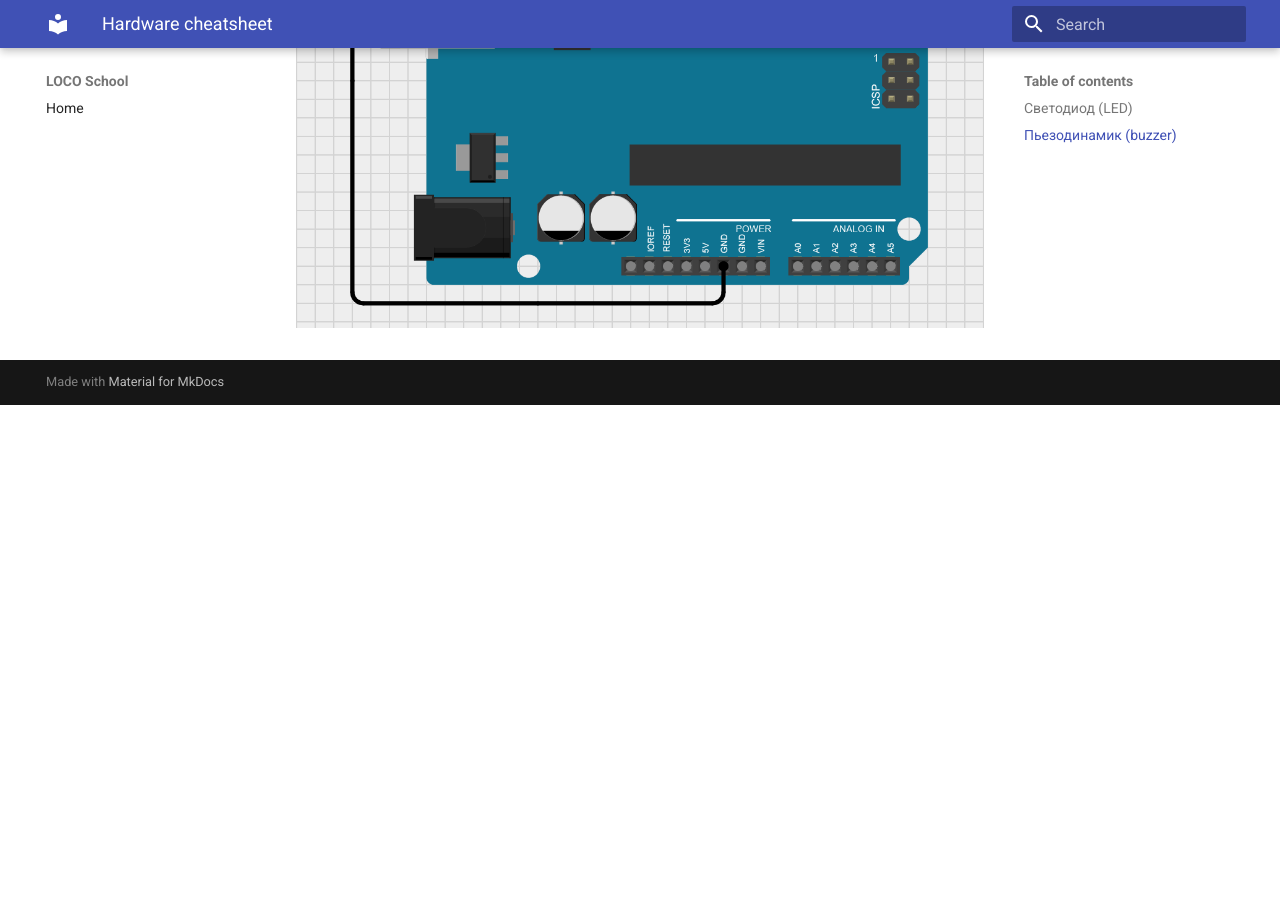
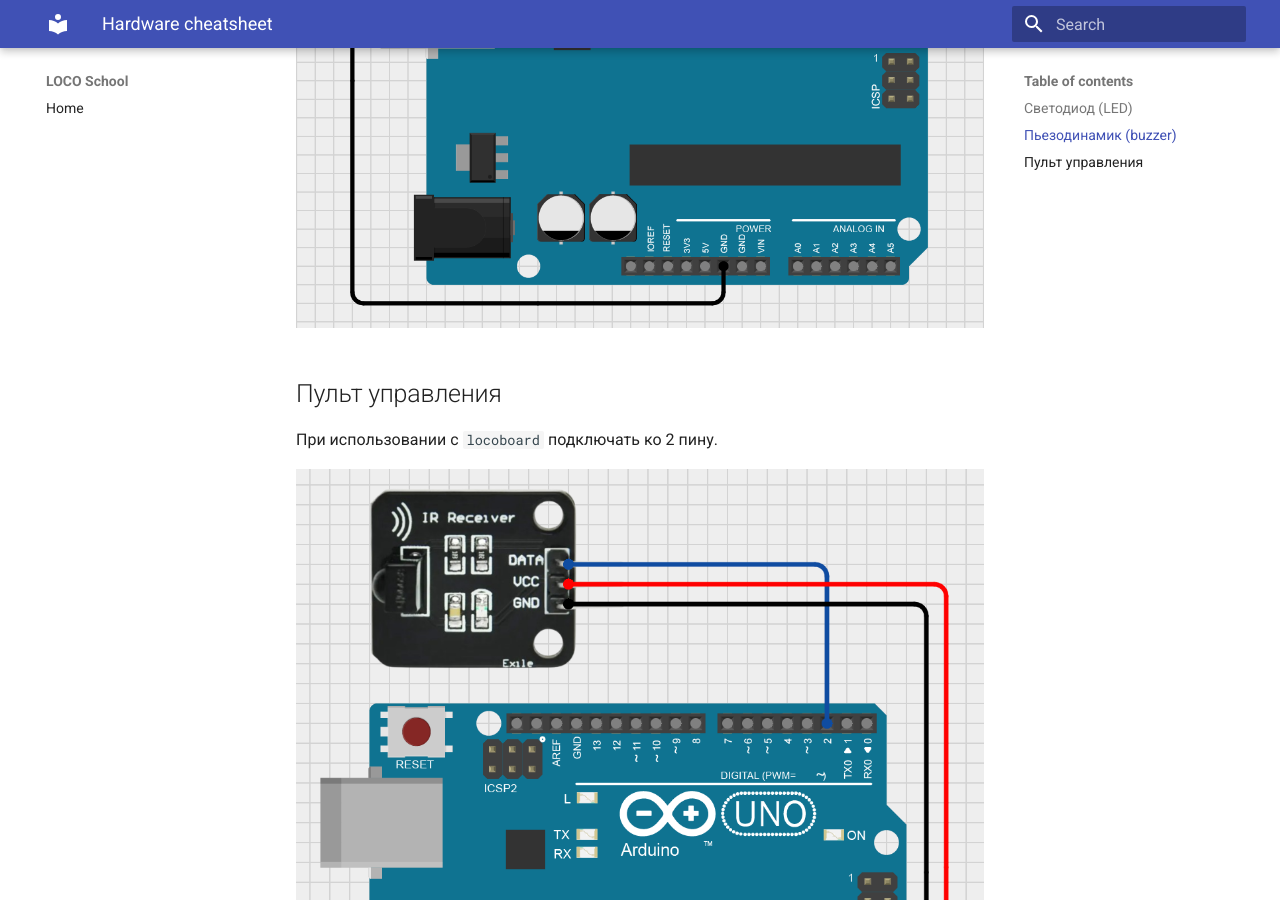
Before and after one commit to locoschool/locoschool, an MkDocs documentation site: the page built from docs/cheatsheets/hardware_cheatsheet.md, in a window 1280 px wide and 900 px high, scrolled down 1410 px. Built offline with MkDocs 1.6.1 and Material for MkDocs 9.7.7, drawn with Linux system fonts in a browser that asks for light colours; before the commit the page ends 1815 px from its top, so only the background shows below that.

Commit message:
remote hardware cheatcheet

```diff
--- a/docs/cheatsheets/hardware_cheatsheet.md
+++ b/docs/cheatsheets/hardware_cheatsheet.md
@@ -7,3 +7,9 @@
 ## Пьезодинамик (buzzer)
 
 ![alt text](img/buzzer.png)
+
+## Пульт управления
+
+При использовании с `locoboard` подключать ко 2 пину.
+
+![alt text](img/remote.png)
```
Also changed, not shown: docs/cheatsheets/img/remote.png (added).
